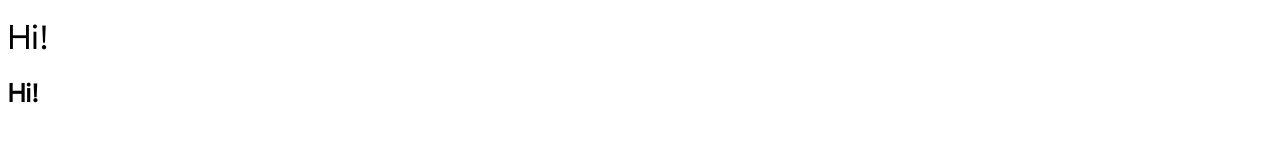
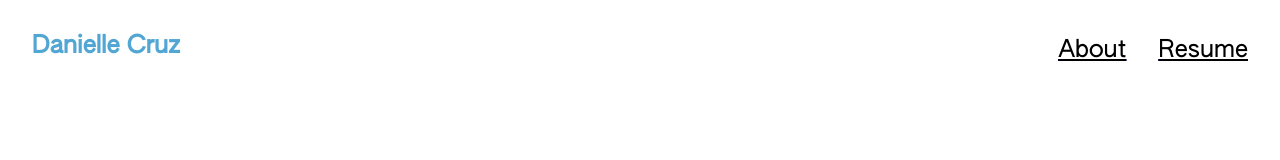
Before and after one commit to danielle-cruz/danielle-cruz.github.io, a plain HTML site: page index.html in a window 1280 px wide. Drawn offline with Linux system fonts and the light colour scheme.

Commit message:
Added and style navigation menu

```diff
--- a/index.html
+++ b/index.html
@@ -13,7 +13,14 @@
     <script src="/lib/client/updater.js" defer></script> -->
   </head>
   <body>
-    <h1>Hi!</h1>
-    <h2>Hi!</h2>
+
+    <!-- Navigation Menu -->
+    <div id="menu">
+      <div id="name"><h1>Danielle Cruz</h1></div>
+      <div><a href="#"><h2>About</h2></a></div>
+      <div><a href="#"><h2>Resume</h2></a></div>
+    </div>
+
+
   </body>
 </html>
--- a/styles.css
+++ b/styles.css
@@ -3,12 +3,34 @@
     src: url("/assets/fonts/AUTHENTICSans-90.otf");
 }
 
+body {
+    margin: 1rem;
+}
+
 h1 {
     font-family: "AUTHENTICSans-90";
-    font-weight: normal;
+    font-size: x-large;
+    font-weight: 600;
+    color: #52A6D4;
 }
 
 h2 {
     font-family: "AUTHENTICSans-90";
-    font-weight: bold;
+    font-size: x-large;
+    font-weight: normal;
+    text-decoration: underline;
+    color: black;
 }
+
+#menu {
+    display: flex;
+    flex-direction: row;
+}
+
+#menu > div {
+    margin: 0rem 1rem;
+}
+
+#name {
+    flex-grow: 1;
+}
```
